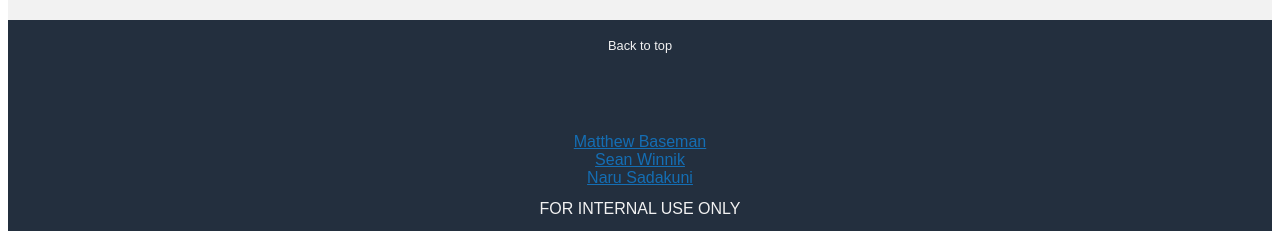
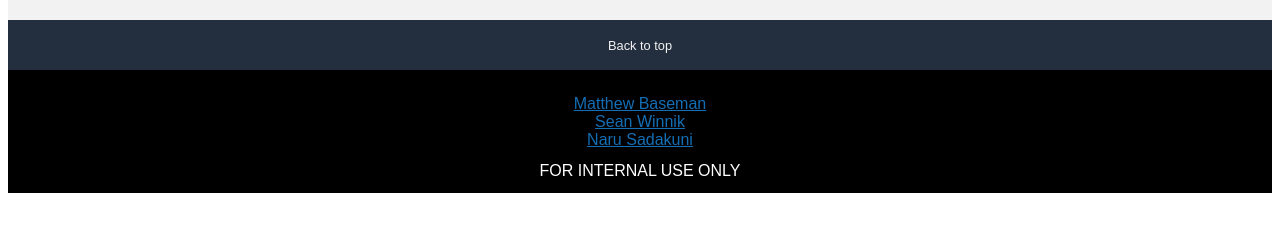
Before and after one commit to Pomme-Baya-Believers/atelier, a React app: page / in a window 1280 px wide. Shown: the part 1590-1826 px from the top of the page. After the commit the page ends 1791 px from the top, so only its background shows below. Built offline with nearby package versions, Linux system fonts and the light colour scheme; no server answers; the HTML template or start-up script is replaced by a standard one.

Commit message:
small edits

```diff
--- a/client/src/assets/styles.css
+++ b/client/src/assets/styles.css
@@ -55,8 +55,8 @@ darkmode {
   justify-content: center;
   align-items: center;
   color: var(--background);
-  background-color: var(--accent);
-  padding-top: 5%;
+  background-color: var(--main);
+  padding-top: 2%;
 }
 
 .members {
@@ -66,6 +66,7 @@ darkmode {
 #internalUse {
   padding-top: 1%;
   padding-bottom: 1%;
+  color: white;
 }
 
 /* #end {
@@ -454,7 +455,7 @@ BarLoader {
   flex-direction: column;
   padding: 1%;
   width: 70%;
-  background-color: white;
+  background-color: var(--component);
   box-shadow: rgba(0, 0, 0, 0.35) 0px 5px 15px;
 }
 
@@ -585,7 +586,7 @@ BarLoader {
   align-self: flex-start;
   width: 20%;
   padding: 1%;
-  background-color: white;
+  background-color: var(--component);
   box-shadow: rgba(0, 0, 0, 0.35) 0px 5px 15px;
   min-width: 230px;
 }
```
